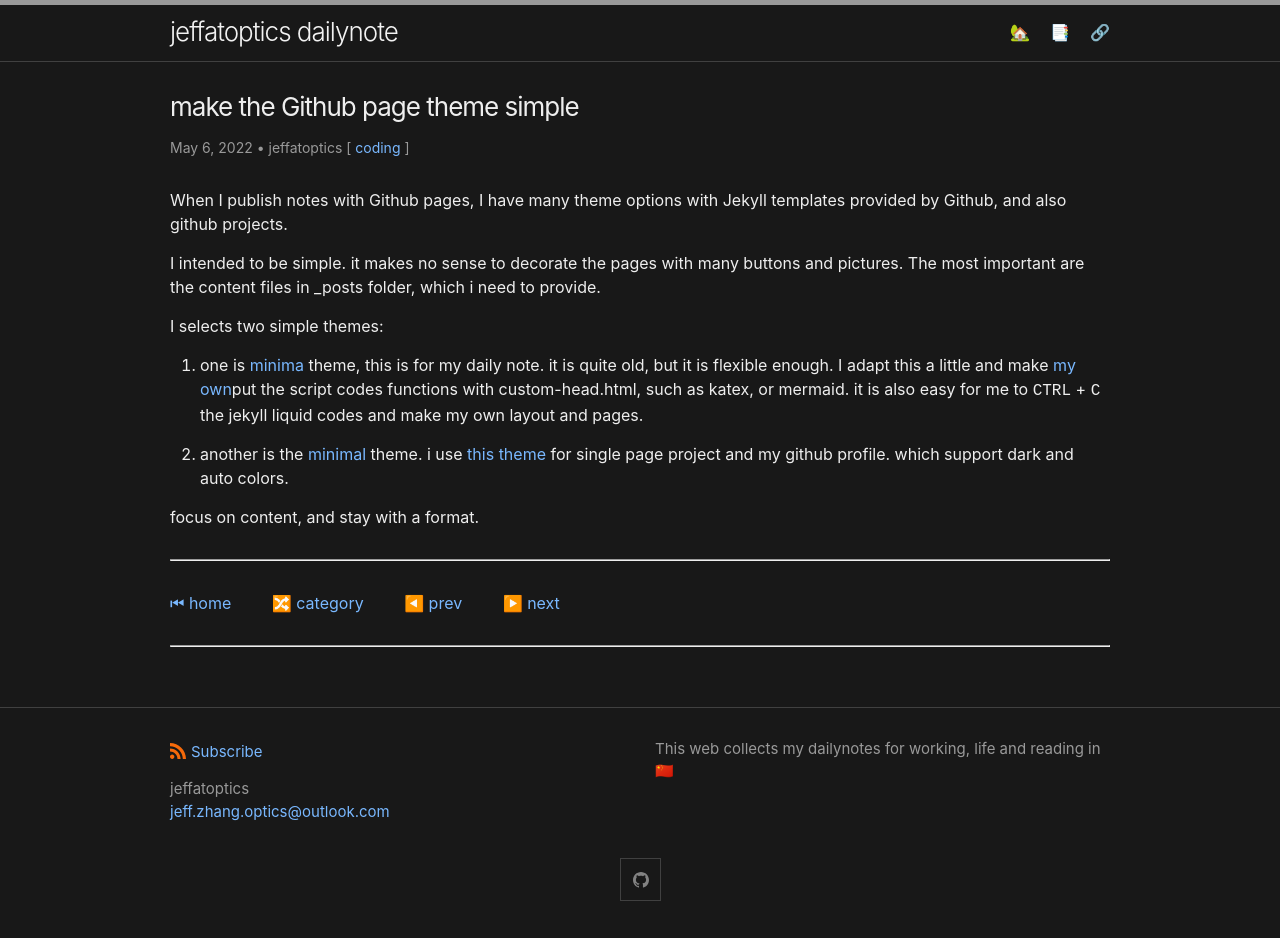
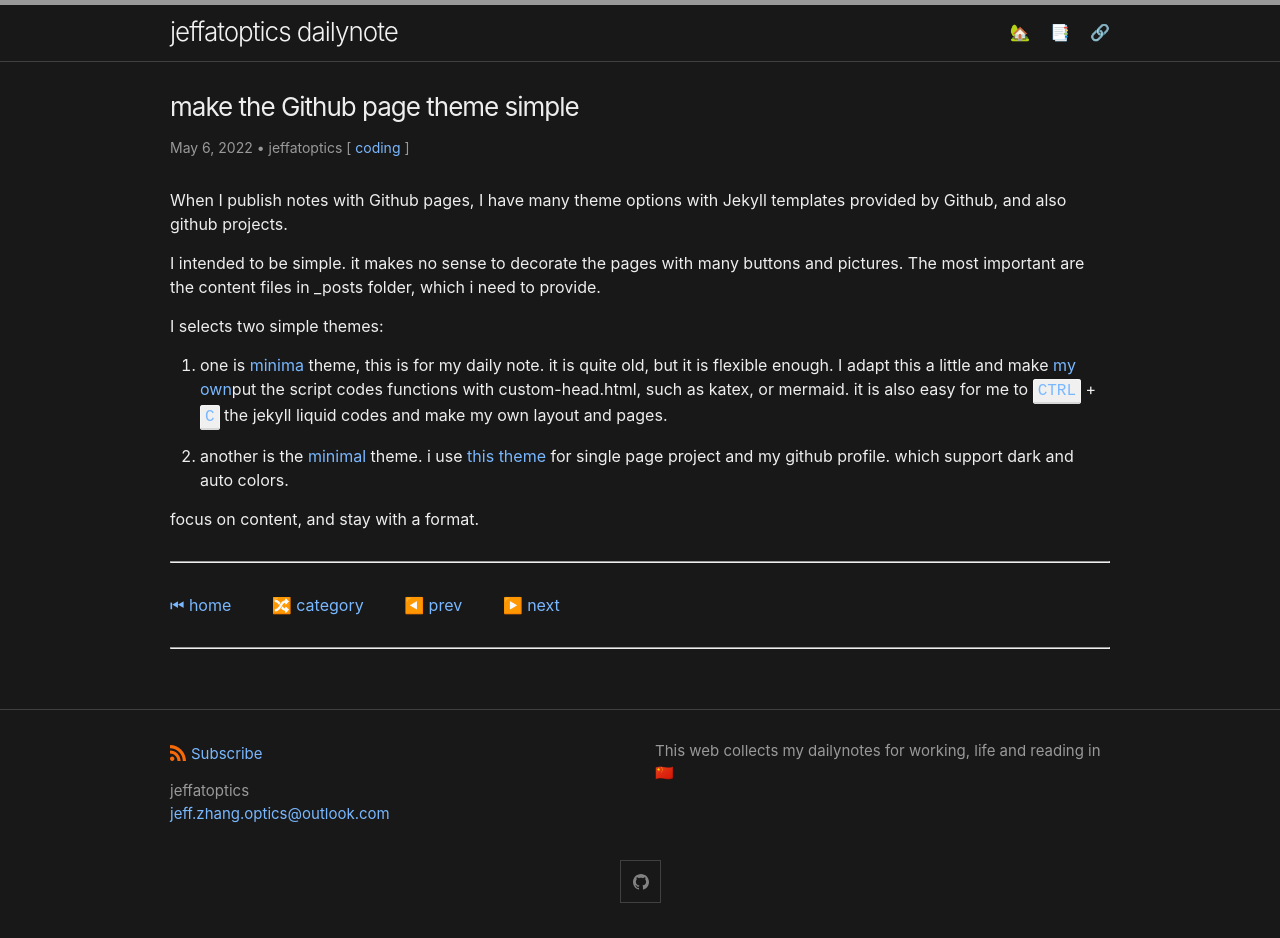
Before and after one commit to jeffatoptics/jeffblog, a Jekyll site: the page built from _posts/2022-05-06-github-page-scheme.md, in a window 1280 px wide. Built offline with Jekyll 4.4.1, drawn with Linux system fonts in a browser that asks for light colours.

Commit message:
update kbd

```diff
--- a/_includes/custom-head.html
+++ b/_includes/custom-head.html
@@ -77,3 +77,6 @@ mermaid: 5 theme options.
 </script>
 
 {% endif %}
+<style>
+kbd{color:#79b8ff;border:1px solid #f6f6f6;border-bottom:2px solid #d7d7d7;padding:2px 4px;background-color:#f0f0f0;border-radius:3px}
+</style>
```
